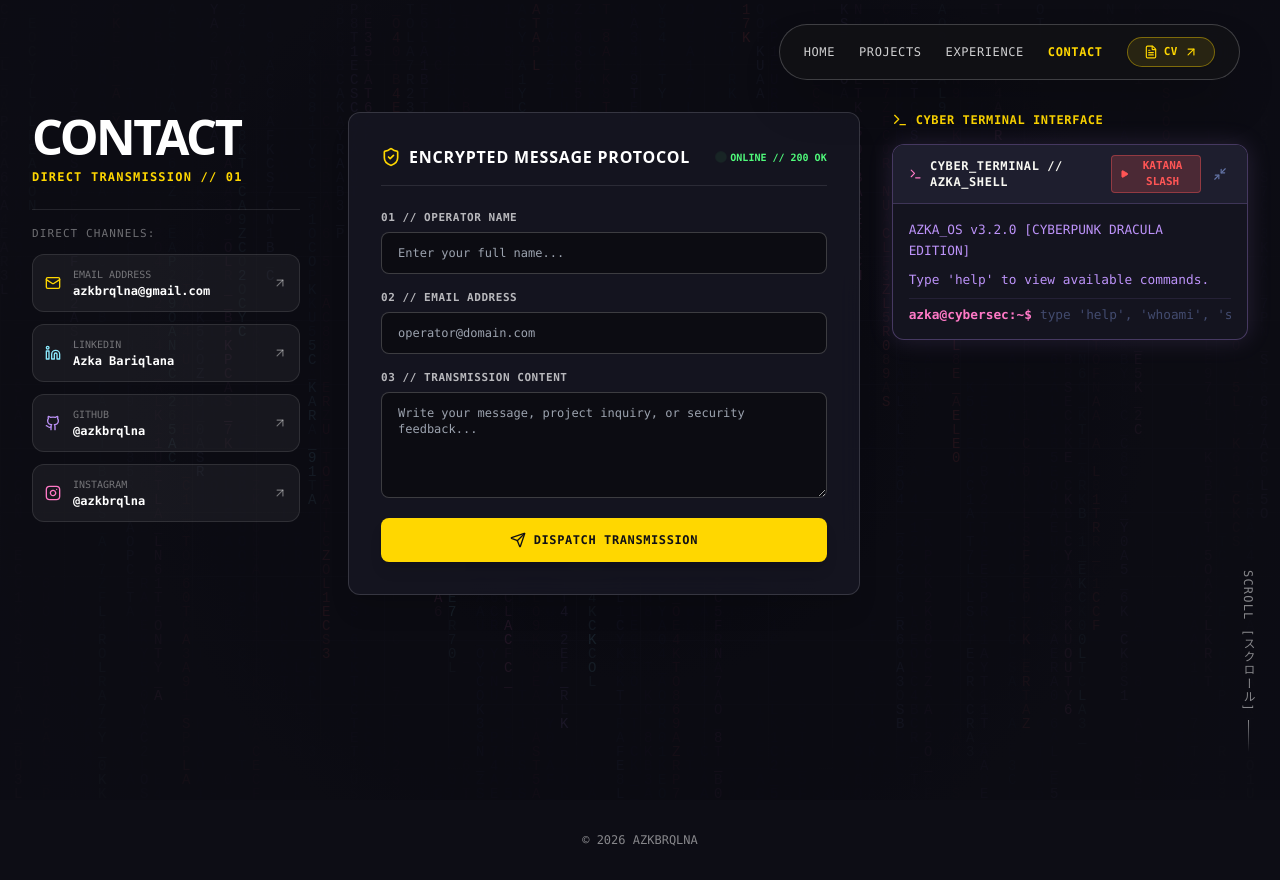
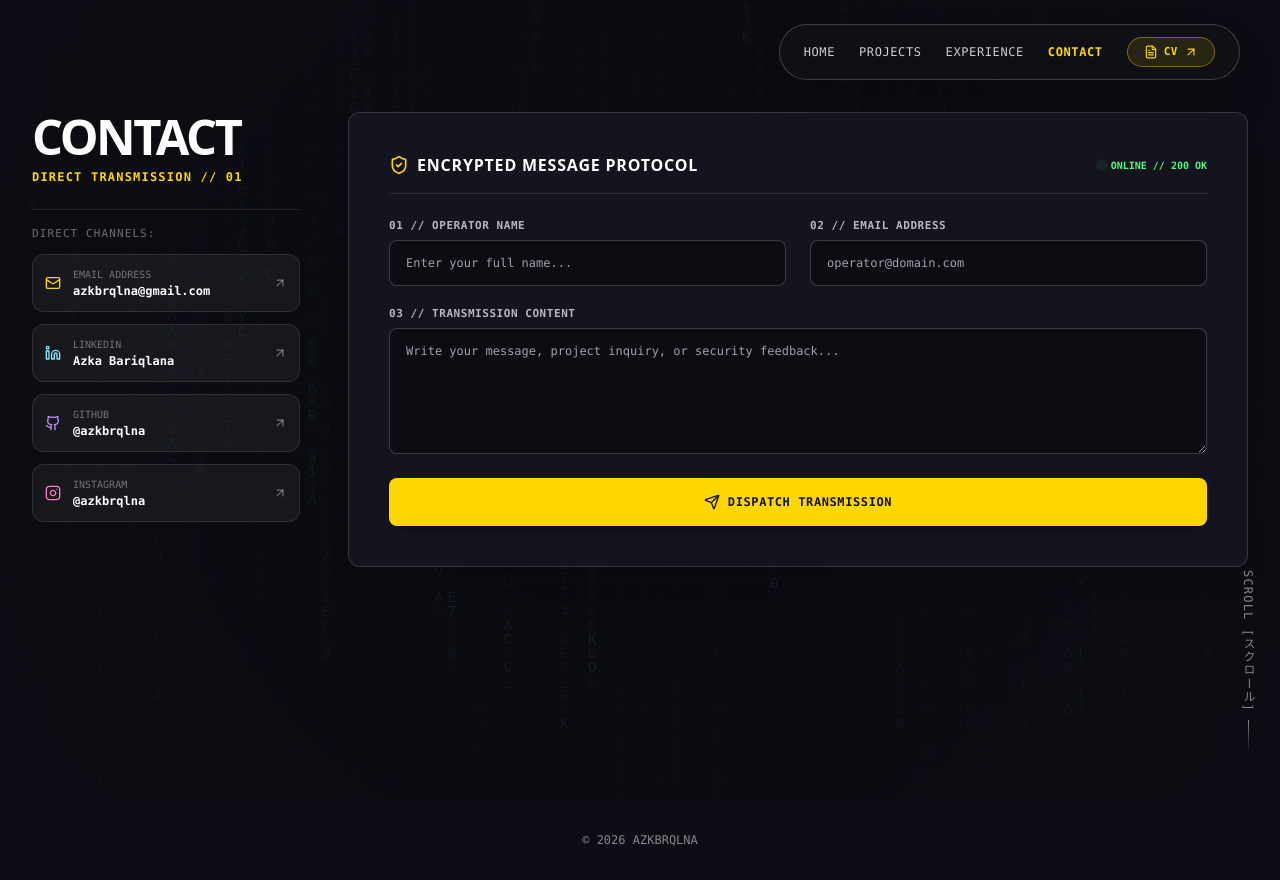
Before and after one commit to azkbrqlna/portofolio, a Next.js app: page /contact in a window 1280 px wide. Built offline with nearby package versions, Linux system fonts and the light colour scheme.

Commit message:
feat: remove CyberTerminal widget from Contact page for cleaner full-width form layout

```diff
--- a/src/app/contact/page.jsx
+++ b/src/app/contact/page.jsx
@@ -2,9 +2,8 @@
 
 import React, { useState } from "react";
 import CyberMatrixBackground from "@/components/ui/CyberMatrixBackground";
-import CyberTerminal from "@/components/ui/CyberTerminal";
 import GlitchText from "@/components/ui/GlitchText";
-import { Mail, Linkedin, Github, Instagram, Send, Terminal as TerminalIcon, ShieldCheck, ArrowUpRight, CheckCircle2 } from "lucide-react";
+import { Mail, Linkedin, Github, Instagram, Send, ShieldCheck, ArrowUpRight, CheckCircle2 } from "lucide-react";
 
 export default function ContactPage() {
   const [formData, setFormData] = useState({ name: "", email: "", message: "" });
@@ -99,11 +98,9 @@ export default function ContactPage() {
             </div>
           </div>
 
-          {/* Right Column: Encrypted Transmission Form & Terminal */}
-          <div className="lg:col-span-9 grid grid-cols-1 lg:grid-cols-12 gap-8">
-
-            {/* Encrypted Contact Form */}
-            <div className="lg:col-span-7 bg-[#161622]/90 backdrop-blur-md border border-white/15 p-6 sm:p-8 rounded-xl shadow-xl space-y-6">
+          {/* Right Column: Encrypted Transmission Form */}
+          <div className="lg:col-span-9">
+            <div className="bg-[#161622]/90 backdrop-blur-md border border-white/15 p-6 sm:p-8 md:p-10 rounded-xl shadow-xl space-y-6">
               <div className="flex items-center justify-between border-b border-white/10 pb-4 font-mono">
                 <div className="flex items-center gap-2 text-white">
                   <ShieldCheck className="w-5 h-5 text-[#ffd700]" />
@@ -118,17 +115,18 @@ export default function ContactPage() {
               </div>
 
               {submitted ? (
-                <div className="p-6 bg-[#ffd700]/10 border border-[#ffd700]/40 rounded-xl text-center font-mono space-y-3">
-                  <CheckCircle2 className="w-10 h-10 text-[#ffd700] mx-auto" />
-                  <div className="text-[#ffd700] font-bold text-base tracking-wider uppercase">
+                <div className="p-8 bg-[#ffd700]/10 border border-[#ffd700]/40 rounded-xl text-center font-mono space-y-3">
+                  <CheckCircle2 className="w-12 h-12 text-[#ffd700] mx-auto" />
+                  <div className="text-[#ffd700] font-bold text-lg tracking-wider uppercase">
                     TRANSMISSION DISPATCHED // SUCCESS
                   </div>
-                  <p className="text-xs text-white/80 leading-relaxed">
+                  <p className="text-xs sm:text-sm text-white/80 leading-relaxed max-w-[500px] mx-auto">
                     Thank you, <span className="text-[#ffd700] font-bold">{formData.name}</span>. Your message has been encrypted and successfully delivered to Azka Bariqlana.
                   </p>
                 </div>
               ) : (
-                <form onSubmit={handleSubmit} className="space-y-4 font-mono text-xs">
+                <form onSubmit={handleSubmit} className="space-y-5 font-mono text-xs">
+                  <div className="grid grid-cols-1 sm:grid-cols-2 gap-4 sm:gap-6">
                     <div>
                       <label className="block text-white/70 mb-1.5 font-bold uppercase tracking-wider text-[11px]">
                         01 // OPERATOR NAME
@@ -139,7 +137,7 @@ export default function ContactPage() {
                         value={formData.name}
                         onChange={(e) => setFormData({ ...formData, name: e.target.value })}
                         placeholder="Enter your full name..."
-                      className="w-full bg-[#0c0c12] border border-white/20 focus:border-[#ffd700] rounded-lg px-4 py-3 text-white focus:outline-none transition-colors"
+                        className="w-full bg-[#0c0c12] border border-white/20 focus:border-[#ffd700] rounded-lg px-4 py-3.5 text-white focus:outline-none transition-colors"
                       />
                     </div>
 
@@ -153,8 +151,9 @@ export default function ContactPage() {
                         value={formData.email}
                         onChange={(e) => setFormData({ ...formData, email: e.target.value })}
                         placeholder="operator@domain.com"
-                      className="w-full bg-[#0c0c12] border border-white/20 focus:border-[#ffd700] rounded-lg px-4 py-3 text-white focus:outline-none transition-colors"
+                        className="w-full bg-[#0c0c12] border border-white/20 focus:border-[#ffd700] rounded-lg px-4 py-3.5 text-white focus:outline-none transition-colors"
                       />
+                    </div>
                   </div>
 
                   <div>
@@ -162,18 +161,18 @@ export default function ContactPage() {
                       03 // TRANSMISSION CONTENT
                     </label>
                     <textarea
-                      rows={5}
+                      rows={6}
                       required
                       value={formData.message}
                       onChange={(e) => setFormData({ ...formData, message: e.target.value })}
                       placeholder="Write your message, project inquiry, or security feedback..."
-                      className="w-full bg-[#0c0c12] border border-white/20 focus:border-[#ffd700] rounded-lg px-4 py-3 text-white focus:outline-none transition-colors"
+                      className="w-full bg-[#0c0c12] border border-white/20 focus:border-[#ffd700] rounded-lg px-4 py-3.5 text-white focus:outline-none transition-colors"
                     />
                   </div>
 
                   <button
                     type="submit"
-                    className="w-full bg-[#ffd700] text-[#111116] font-bold py-3.5 rounded-lg hover:bg-[#ffe033] transition-all flex items-center justify-center gap-2 tracking-wider shadow-lg active:scale-[0.99]"
+                    className="w-full bg-[#ffd700] text-[#111116] font-bold py-4 rounded-lg hover:bg-[#ffe033] transition-all flex items-center justify-center gap-2 tracking-wider shadow-lg active:scale-[0.99] text-xs font-mono uppercase"
                   >
                     <Send className="w-4 h-4" />
                     <span>DISPATCH TRANSMISSION</span>
@@ -181,16 +180,6 @@ export default function ContactPage() {
                 </form>
               )}
             </div>
-
-            {/* Interactive Cyber Terminal Widget */}
-            <div className="lg:col-span-5 flex flex-col space-y-4">
-              <div className="flex items-center gap-2 text-xs font-mono text-[#ffd700] font-bold tracking-wider">
-                <TerminalIcon className="w-4 h-4" />
-                <span>CYBER TERMINAL INTERFACE</span>
-              </div>
-              <CyberTerminal />
-            </div>
-
           </div>
 
         </div>
```
Lines whose indentation alone changed are shown as unchanged.
